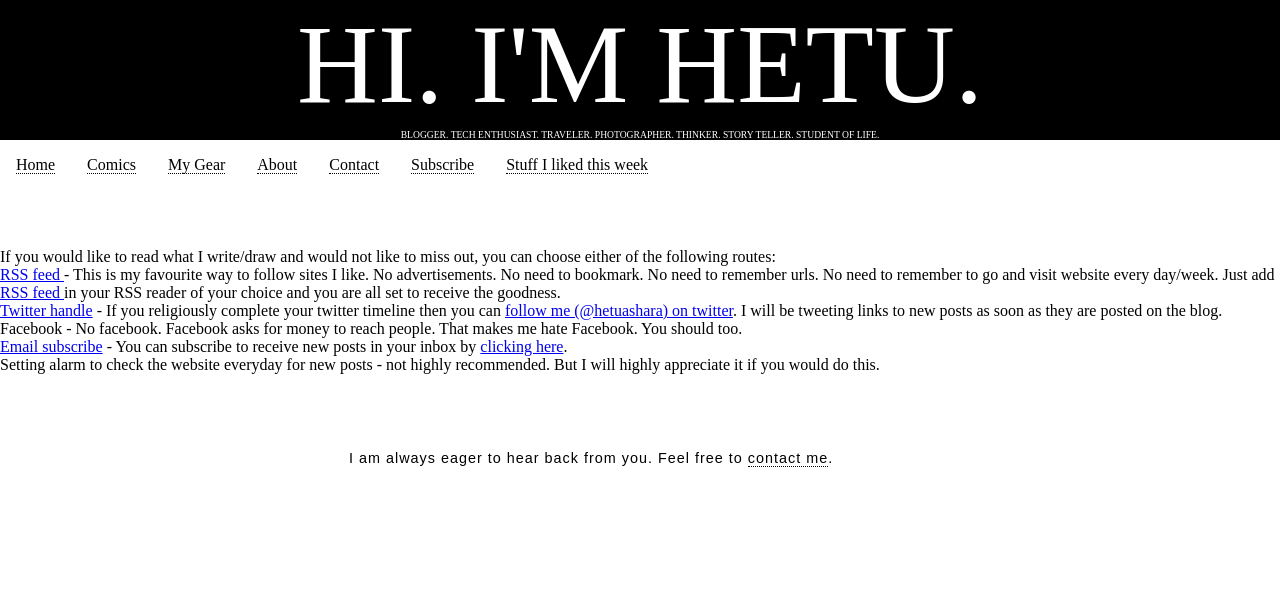
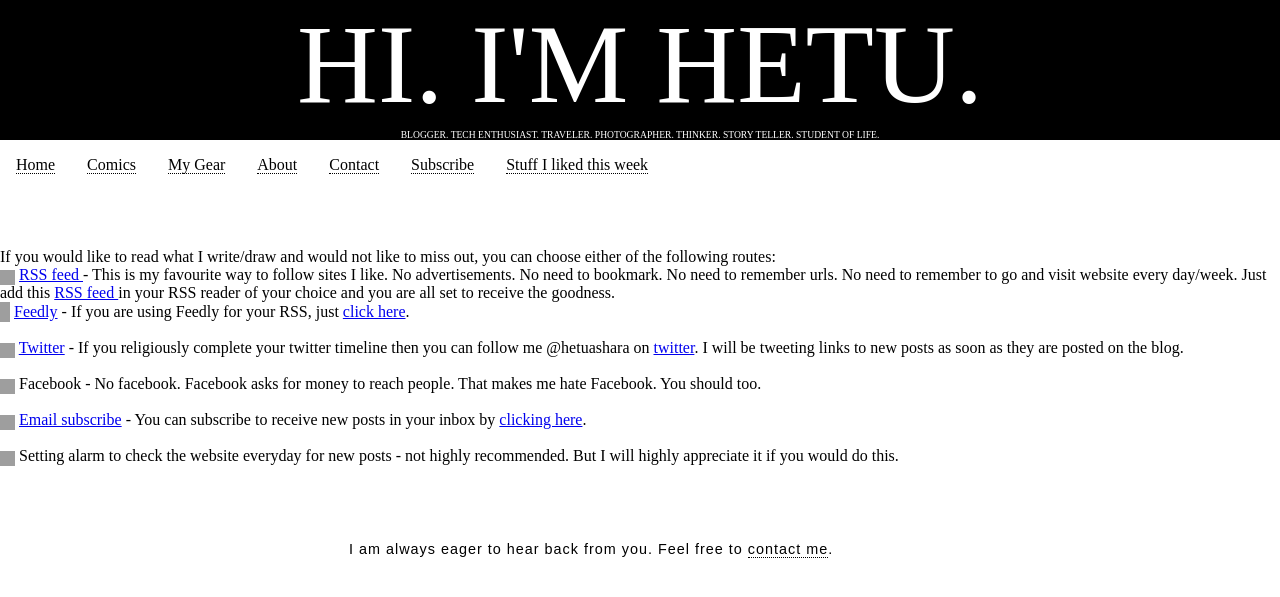
Before and after one commit to hetuashara/hetuashara.github.io, a Jekyll site: the page built from subscribe.html, in a window 1280 px wide. Shown: the top 597 px of the page. Built offline with Jekyll 4.4.1, drawn with Linux system fonts in a browser that asks for light colours; grey boxes are pictures that could not be loaded.

Commit message:
favicons added to subscribe page

```diff
--- a/_includes/subscribeInclude.html
+++ b/_includes/subscribeInclude.html
@@ -5,11 +5,12 @@
 	<p>If you would like to read what I write/draw and would not like to miss out, you can choose either of the following routes:</p>
 
 <ul>
-	<li><a href="http://feeds.feedburner.com/BlogOfHetuAshara">RSS feed </a> - This is my favourite way to follow sites I like. No advertisements. No need to bookmark. No need to remember urls. No need to remember to go and visit website every day/week. Just add <a href="http://feeds.feedburner.com/BlogOfHetuAshara">RSS feed </a>in your RSS reader of your choice and you are all set to receive the goodness.</li>
-	<li><a href="https://twitter.com/hetuashara">Twitter handle</a> - If you religiously complete your twitter timeline then you can <a href="https://twitter.com/hetuashara">follow me (@hetuashara) on twitter</a>. I will be tweeting links to new posts as soon as they are posted on the blog.</li>
-	<li>Facebook - No facebook. Facebook asks for money to reach people. That makes me hate Facebook. You should too.</li>
-	<li><a href="http://eepurl.com/beT0CL">Email subscribe</a> - You can subscribe to receive new posts in your inbox by <a href="http://eepurl.com/beT0CL">clicking here</a>.</li>
-	<li>Setting alarm to check the website everyday for new posts - not highly recommended. But I will highly appreciate it if you would do this. </li>
+	<li><img style=' display: inline-block;  position:relative; width:15px; height:15px; margin-bottom: -5px;' src="images/rss-icon.svg">  <a href="http://feeds.feedburner.com/BlogOfHetuAshara">RSS feed </a> - This is my favourite way to follow sites I like. No advertisements. No need to bookmark. No need to remember urls. No need to remember to go and visit website every day/week. Just add this <a href="http://feeds.feedburner.com/BlogOfHetuAshara">RSS feed </a>in your RSS reader of your choice and you are all set to receive the goodness.<br>
+<img style=' display: inline-block;  position:relative;width:20px; height:20px; margin-left: -10px; margin-bottom: -5px;' id='feedlyFollow' src='http://s3.feedly.com/img/follows/feedly-follow-logo-black_2x.png' alt='follow us in feedly'>  <a href='http://cloud.feedly.com/#subscription%2Ffeed%2Fhttp%3A%2F%2Ffeeds.feedburner.com%2FBlogOfHetuAshara'  target='blank'>Feedly</a> - If you are using Feedly for your RSS, just <a href='http://cloud.feedly.com/#subscription%2Ffeed%2Fhttp%3A%2F%2Ffeeds.feedburner.com%2FBlogOfHetuAshara'  target='blank'>click here</a>.</li><br>
+	<li><img style=' display: inline-block;  position:relative;width:15px; height:15px; margin-bottom: -5px;' src="images/twitter-icon.svg">  <a href="https://twitter.com/hetuashara">Twitter</a> - If you religiously complete your twitter timeline then you can follow me @hetuashara on <a href="https://twitter.com/hetuashara"> twitter</a>. I will be tweeting links to new posts as soon as they are posted on the blog.</li><br>
+	<li><img style=' display: inline-block;  position:relative;width:15px; height:15px; margin-bottom: -5px;' src="images/ban-icon.svg">  Facebook - No facebook. Facebook asks for money to reach people. That makes me hate Facebook. You should too.</li><br>
+	<li><img style=' display: inline-block;  position:relative;width:15px; height:15px; margin-bottom: -5px;' src="images/email-icon.svg">  <a href="http://eepurl.com/beT0CL">Email subscribe</a> - You can subscribe to receive new posts in your inbox by <a href="http://eepurl.com/beT0CL">clicking here</a>.</li><br>
+	<li><img style=' display: inline-block;  position:relative;width:15px; height:15px; margin-bottom: -5px;' src="images/alarm-icon.svg">  Setting alarm to check the website everyday for new posts - not highly recommended. But I will highly appreciate it if you would do this. </li>
 </ul>
 
 
--- a/_posts/2015-02-29-Stuff-I-liked-this-week.markdown
+++ b/_posts/2015-02-29-Stuff-I-liked-this-week.markdown
@@ -6,10 +6,15 @@ published: false
 ---
 #Stuff to read
 - [between the bars on Twitter: "Victim sets fire to her rapist. Tumblr users reply with how people reply to rape cases."](https://twitter.com/standbythebody/status/561091730775486464/photo/1)
+- [My Boyfriend Loves Fat Women](http://www.buzzfeed.com/kristinchirico/my-boyfriend-loves-fat-women)
+- [It is expected that passive voice will continue to annoy me](http://www.practicallyefficient.com/home/2015/2/24/passive-voice)
 #Stuff to watch
 - [Benedict Cumberbatch photo shoot](https://www.youtube.com/watch?v=X7QXXrCx-G0) - And we wonder why our random iPhone portrait shots don't turn out as good as the ones in magazines.
 - [Finding Love After a Heart Transplant](https://www.youtube.com/watch?v=evzw1QzzGg8)
 #Stuff to listen
+- [Just press send](http://www.roughtype.com/?p=5631)
+- [Saturday Morning Breakfast Cereal](http://www.smbc-comics.com/index.php?id=3652#comic)
 -
 #Apps
 - quiver mac app
+- [Home - Ultimate Status Bar: Safari Extension](http://ultimatestatusbar.com/)
```
